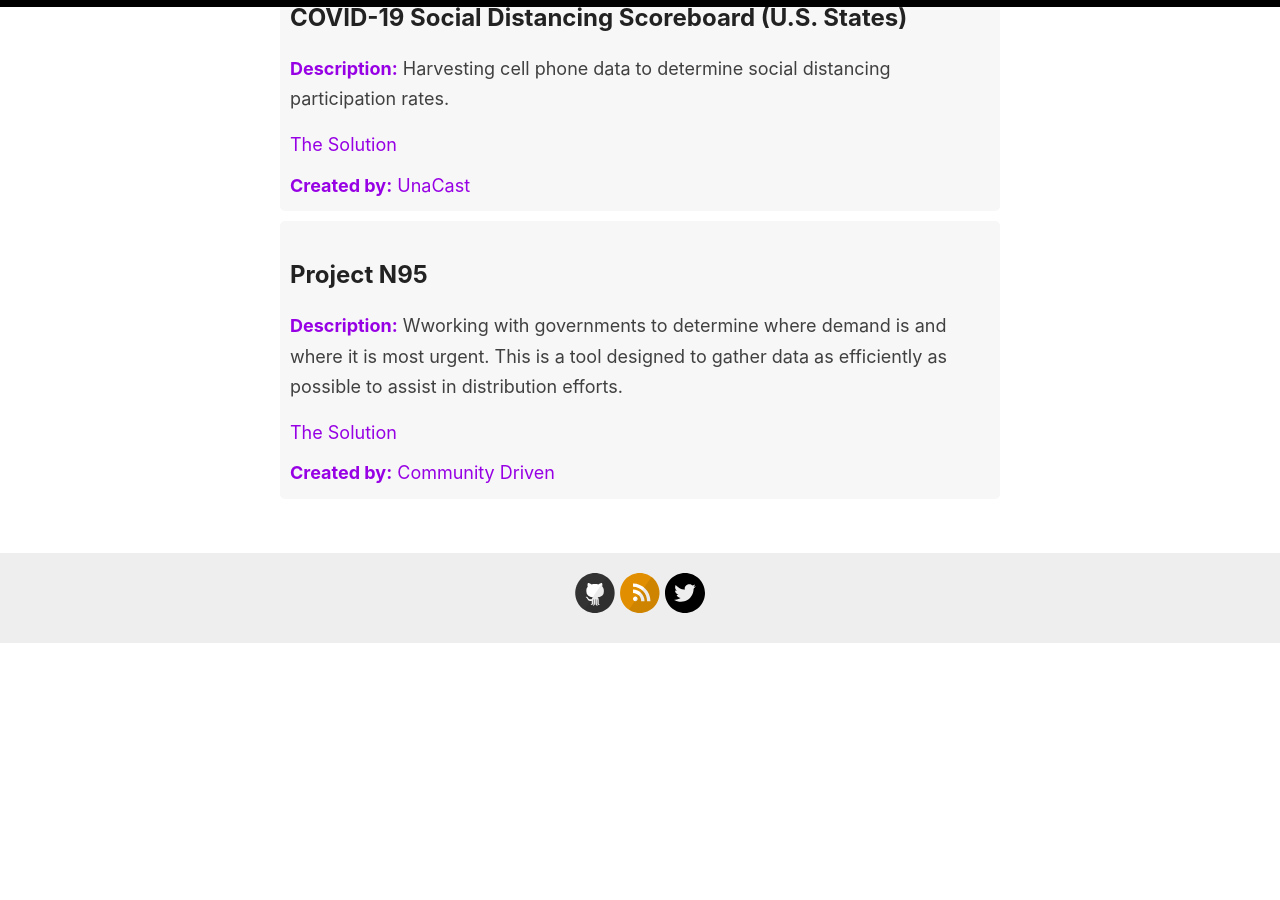
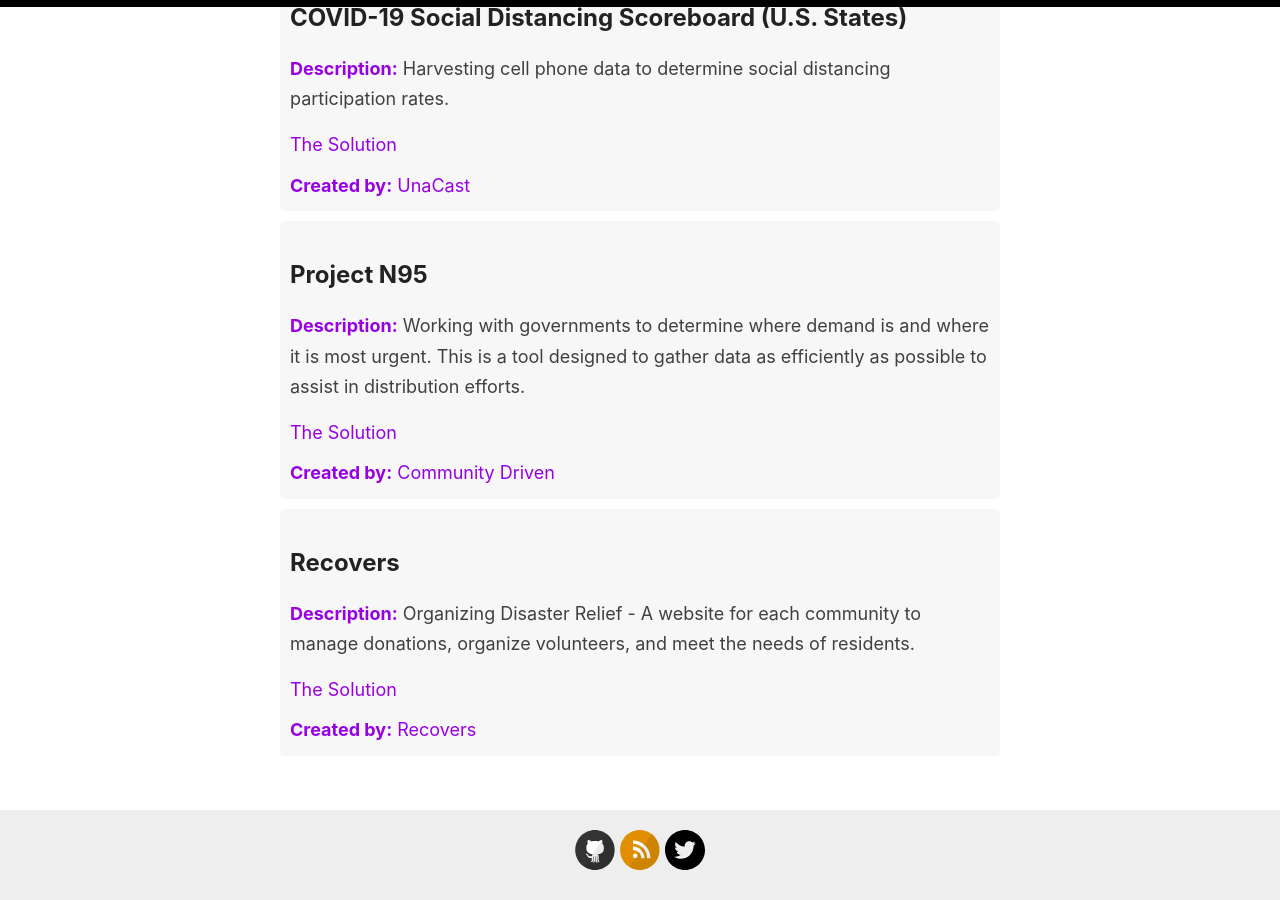
Before and after one commit to justinlewis/covid19-actionables, a Jekyll site: the page built from index.html, in a window 1280 px wide and 900 px high, scrolled down 2545 px. Built offline with Jekyll 4.4.1, drawn with Linux system fonts in a browser that asks for light colours; nearby versions of some CDN libraries; the list of posts is cut into pages by our own code; before the commit the page ends 3188 px from its top, so only the background shows below that.

Commit message:
added recovers

```diff
--- a/_data/opensource-solutions.yml
+++ b/_data/opensource-solutions.yml
@@ -61,6 +61,12 @@
 
 - title: Project N95
   link: https://www.projectn95.com
-  description: Wworking with governments to determine where demand is and where it is most urgent. This is a tool designed to gather data as efficiently as possible to assist in distribution efforts.
+  description: Working with governments to determine where demand is and where it is most urgent. This is a tool designed to gather data as efficiently as possible to assist in distribution efforts.
   company: Community Driven
   companylink: https://www.projectn95.com
+
+- title: Recovers
+  link: https://recovers.org/
+  description: Organizing Disaster Relief - A website for each community to manage donations, organize volunteers, and meet the needs of residents.
+  company: Recovers
+  companylink: https://recovers.org/
```
